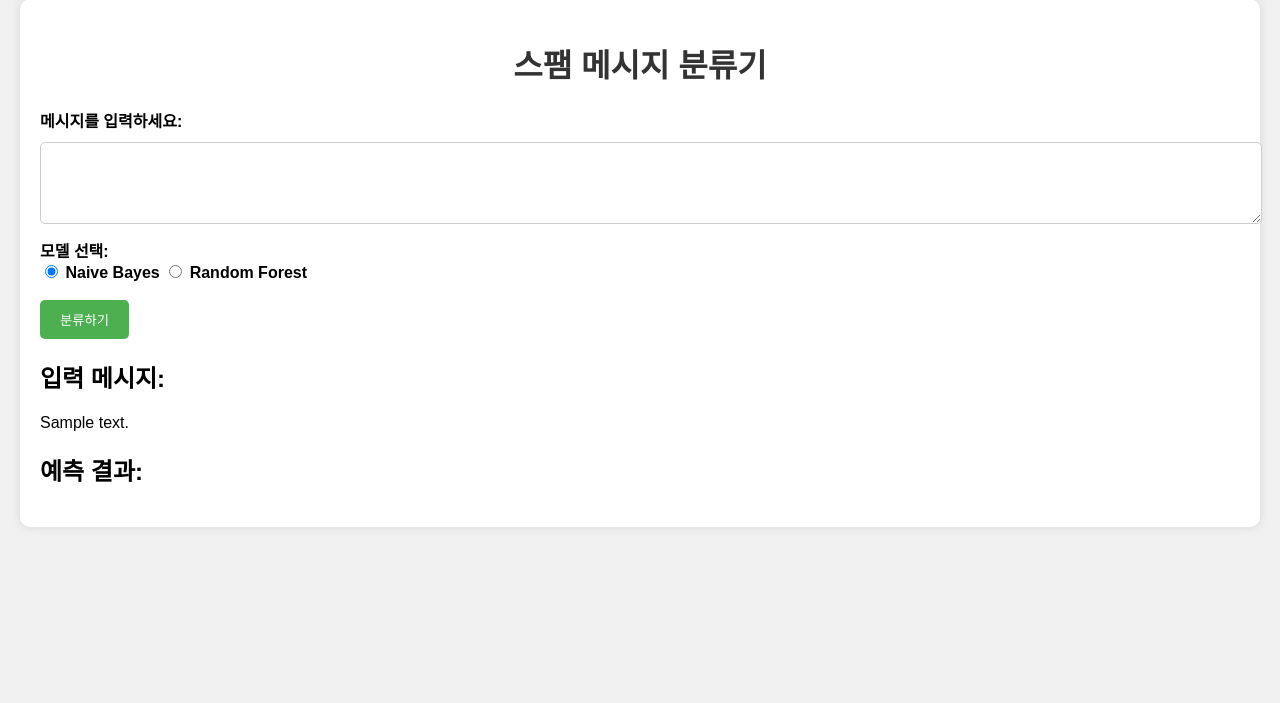
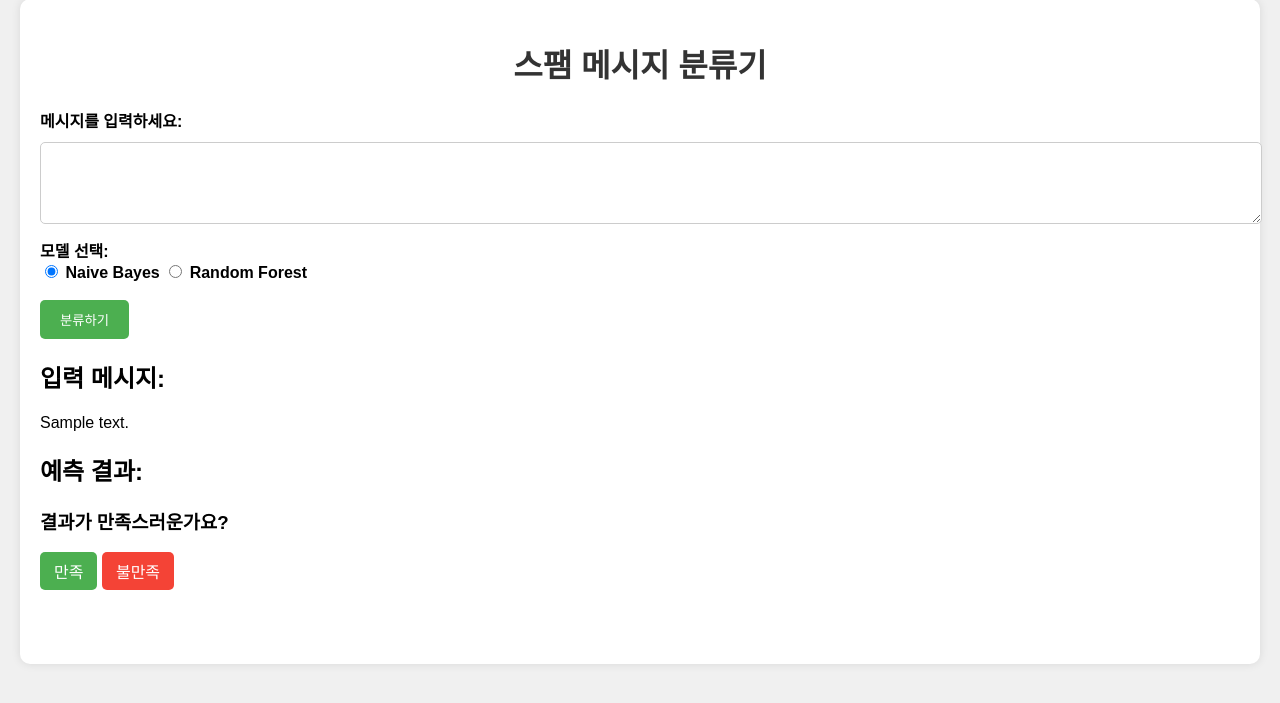
Before and after one commit to joony0905/KNU_SW_python_project_team_3, a Flask app: template app/templates/index.html in a window 1280 px wide. Shown: the part 21-724 px from the top of the page. Run offline with Flask 3, Linux system fonts and the light colour scheme; the template is opened without the code that fills it: most values are stand-ins (such as "Sample title", 1, 10 or a date in 2020).

Commit message:
Update index.html
사용자의 피드백을 받아들이는 부분을 추가했습니다.

```diff
--- a/app/templates/index.html
+++ b/app/templates/index.html
@@ -5,6 +5,7 @@
     <meta name="viewport" content="width=device-width, initial-scale=1.0">
     <title>스팸 메시지 분류기</title>
     <link rel="stylesheet" href="{{ url_for('static', filename='style.css') }}">
+
 </head>
 <body>
     <div class="container">
@@ -12,6 +13,8 @@
         <form action="/predict" method="post">
             <label for="message">메시지를 입력하세요:</label><br>
             <textarea id="message" name="message" rows="4" cols="50"></textarea><br>
+
+
             <div>
                 <label>모델 선택:</label><br>
                 <input type="radio" id="naive_bayes" name="model_choice" value="naive_bayes" checked>
@@ -22,9 +25,11 @@
             <br>
             <input type="submit" value="분류하기">
         </form>
+
         {% if input_text %}
             <h2>입력 메시지:</h2>
             <p>{{ input_text }}</p>
+<p id="displayed-message" style="display:none;">{{ input_text }}</p>
         {% endif %}
 	{% if prediction_text %}
 	    <h2>예측 결과:</h2>
@@ -35,11 +40,21 @@
 		{% elif  ' 정상 문자' in prediction_text%}
 			<p class="result-norm">{{ prediction_text | safe }}</p>
 		{% else %}
+	    	{% endif %}
+<div id="feedback-section"
+     data-prediction="{{ prediction_label }}"
+     data-model="{{ model_choice }}">
+    <h3 id="feedback-question">결과가 만족스러운가요?</h3>
+    <button class="feedback-btn positive" onclick="submitFeedback('positive')">만족</button>
+    <button class="feedback-btn negative" onclick="submitFeedback('negative')">불만족</button>
+</div>
 
-	        {% endif %}
+<p id="thank-you" class="fade-text">감사합니다!</p>
+
 	{% else %}
 
 	{% endif %}
+
     </div>
     <script src="{{ url_for('static', filename='script.js') }}"></script>
 </body>
```
Lines whose indentation alone changed are shown as unchanged.
